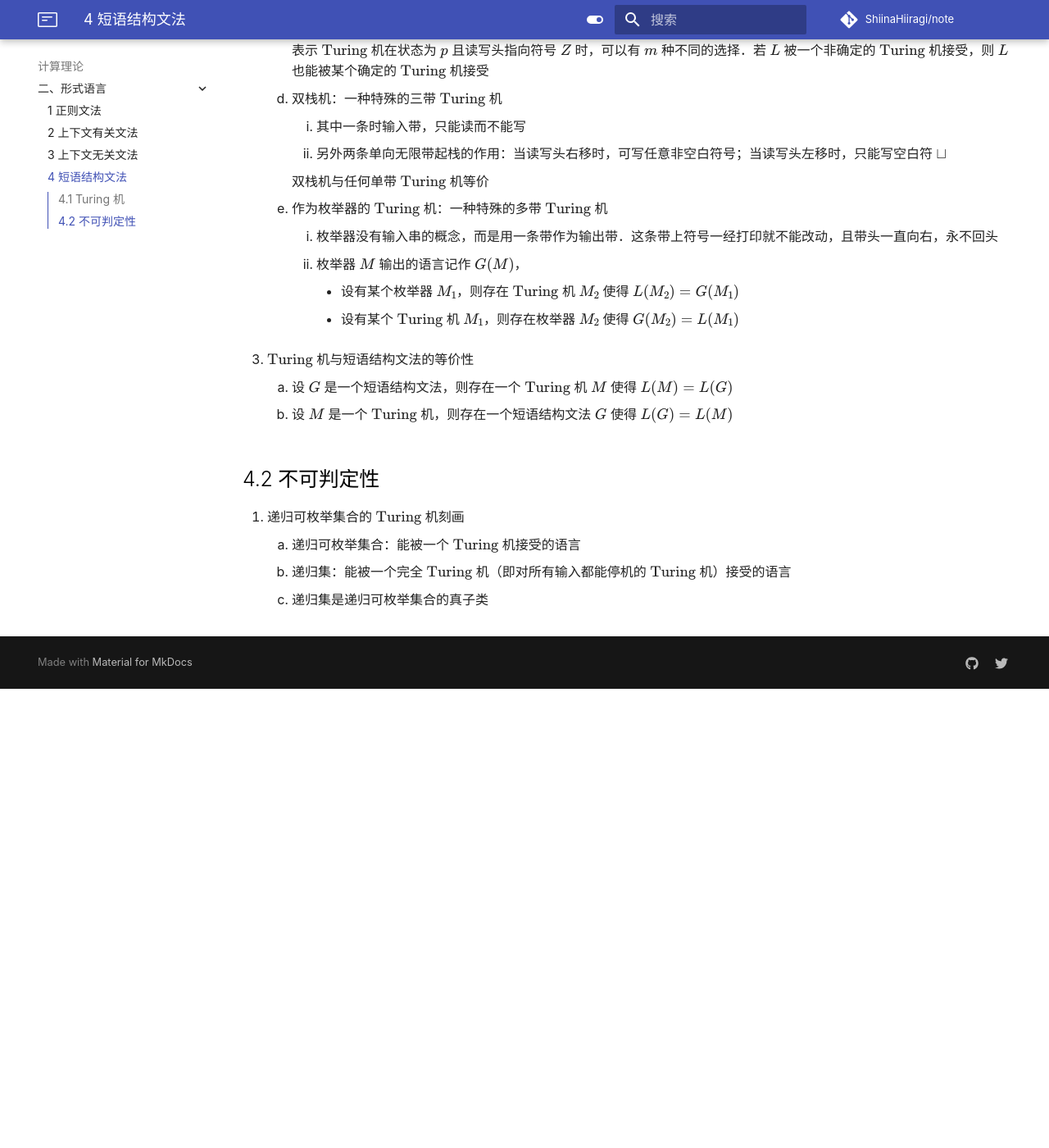
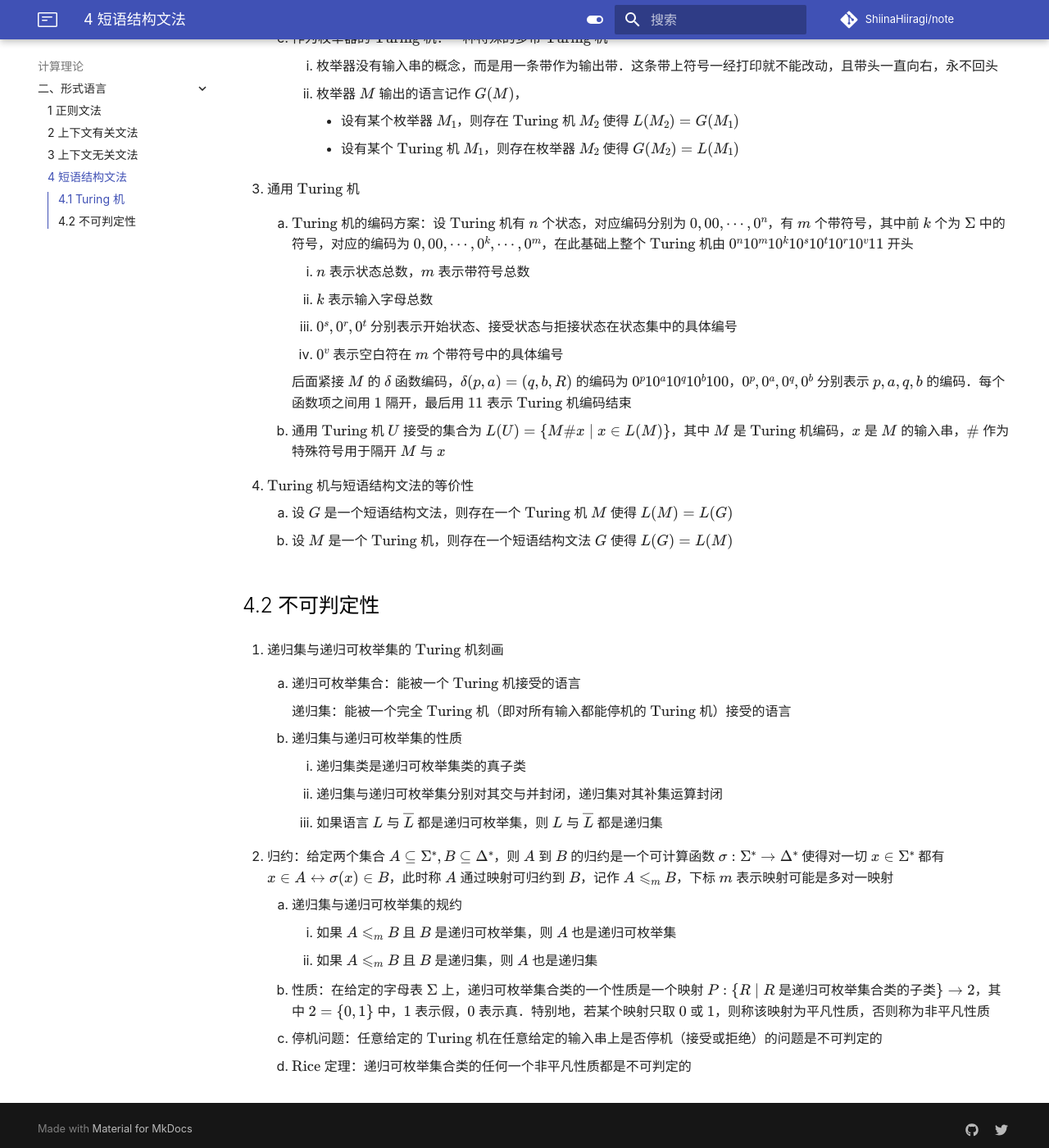
Before and after one commit to ShiinaHiiragi/note, an MkDocs documentation site: the page built from docs/comp/syntax/psg.md, in a window 1280 px wide and 1400 px high, scrolled down 1645 px. Shown: the whole window at 82% size. Built offline with MkDocs 1.6.1 and Material for MkDocs 9.7.7, drawn with Linux system fonts in a browser that asks for light colours; comment, search, counter and statistics services are not loaded; before the commit the page ends 2485 px from its top, so only the background shows below that.

Commit message:
some psg

```diff
--- a/docs/comp/syntax/psg.md
+++ b/docs/comp/syntax/psg.md
@@ -14,7 +14,6 @@
     <figure markdown>
         ![](../assets/tm.png)
         <style> img[src$="tm.png"] { width: 420px; } </style>
-        <p style="font-size: 80px;"> \$ </p>
     </figure>
 
     1. $\text{Turing}$ 机的瞬时描述（$\text{ID}$）是一个特殊的符号串 $\alpha_1 q \alpha_2$，其中 $q \in Q, \alpha_1, \alpha_2 \in \Gamma^*$
@@ -55,12 +54,37 @@
             - 设有某个枚举器 $M_1$，则存在 $\text{Turing}$ 机 $M_2$ 使得 $L(M_2) = G(M_1)$
             - 设有某个 $\text{Turing}$ 机 $M_1$，则存在枚举器 $M_2$ 使得 $G(M_2) = L(M_1)$
 
-3. $\text{Turing}$ 机与短语结构文法的等价性
+3. 通用 $\text{Turing}$ 机
+    1. $\text{Turing}$ 机的编码方案：设 $\text{Turing}$ 机有 $n$ 个状态，对应编码分别为 $0, 00, \cdots, 0^n$，有 $m$ 个带符号，其中前 $k$ 个为 $\Sigma$ 中的符号，对应的编码为 $0, 00, \cdots, 0^k, \cdots, 0^m$，在此基础上整个 $\text{Turing}$ 机由 $0^n 1 0^m 1 0^k 1 0^s 1 0^t 1 0^r 1 0^v 11$ 开头
+        1. $n$ 表示状态总数，$m$ 表示带符号总数
+        2. $k$ 表示输入字母总数
+        3. $0^s, 0^r, 0^t$ 分别表示开始状态、接受状态与拒接状态在状态集中的具体编号
+        4. $0^v$ 表示空白符在 $m$ 个带符号中的具体编号
+
+        后面紧接 $M$ 的 $\delta$ 函数编码，$\delta(p, a) = (q, b, R)$ 的编码为 $0
+        ^p 1 0^a 1 0^q 1 0^b 100$，$0^p, 0^a, 0^q, 0^b$ 分别表示 $p, a, q, b$ 的编码．每个函数项之间用 $1$ 隔开，最后用 $11$ 表示 $\text{Turing}$ 机编码结束
+
+    2. 通用 $\text{Turing}$ 机 $U$ 接受的集合为 $L(U) = \{M \# x \mid x \in L(M)\}$，其中 $M$ 是 $\text{Turing}$ 机编码，$x$ 是 $M$ 的输入串，$\#$ 作为特殊符号用于隔开 $M$ 与 $x$
+
+4. $\text{Turing}$ 机与短语结构文法的等价性
     1. 设 $G$ 是一个短语结构文法，则存在一个 $\text{Turing}$ 机 $M$ 使得 $L(M) = L(G)$
     2. 设 $M$ 是一个 $\text{Turing}$ 机，则存在一个短语结构文法 $G$ 使得 $L(G) = L(M)$
 
 ## 4.2 不可判定性
-1. 递归可枚举集合的 $\text{Turing}$ 机刻画
+1. 递归集与递归可枚举集的 $\text{Turing}$ 机刻画
     1. 递归可枚举集合：能被一个 $\text{Turing}$ 机接受的语言
-    2. 递归集：能被一个完全 $\text{Turing}$ 机（即对所有输入都能停机的 $\text{Turing}$ 机）接受的语言
-    3. 递归集是递归可枚举集合的真子类
+
+        递归集：能被一个完全 $\text{Turing}$ 机（即对所有输入都能停机的 $\text{Turing}$ 机）接受的语言
+
+    2. 递归集与递归可枚举集的性质
+        1. 递归集类是递归可枚举集类的真子类
+        2. 递归集与递归可枚举集分别对其交与并封闭，递归集对其补集运算封闭
+        3. 如果语言 $L$ 与 $\overline L$ 都是递归可枚举集，则 $L$ 与 $\overline L$ 都是递归集
+
+2. 归约：给定两个集合 $A \subseteq \Sigma^*, B \subseteq \Delta^*$，则 $A$ 到 $B$ 的归约是一个可计算函数 $\sigma: \Sigma^* \to \Delta^*$ 使得对一切 $x \in \Sigma^*$ 都有 $x \in A \leftrightarrow \sigma(x) \in B$，此时称 $A$ 通过映射可归约到 $B$，记作 $A \leqslant_m B$，下标 $m$ 表示映射可能是多对一映射
+    1. 递归集与递归可枚举集的规约
+        1. 如果 $A \leqslant_m B$ 且 $B$ 是递归可枚举集，则 $A$ 也是递归可枚举集
+        2. 如果 $A \leqslant_m B$ 且 $B$ 是递归集，则 $A$ 也是递归集
+    2. 性质：在给定的字母表 $\Sigma$ 上，递归可枚举集合类的一个性质是一个映射 $P: \{R \mid R \textsf{ 是递归可枚举集合类的子类}\} \to 2$，其中 $2 = \{0, 1\}$ 中，$1$ 表示假，$0$ 表示真．特别地，若某个映射只取 $0$ 或 $1$，则称该映射为平凡性质，否则称为非平凡性质
+    3. 停机问题：任意给定的 $\text{Turing}$ 机在任意给定的输入串上是否停机（接受或拒绝）的问题是不可判定的
+    4. $\text{Rice}$ 定理：递归可枚举集合类的任何一个非平凡性质都是不可判定的
```
Also changed, not shown: docs/index.md (+1 -1 lines).
